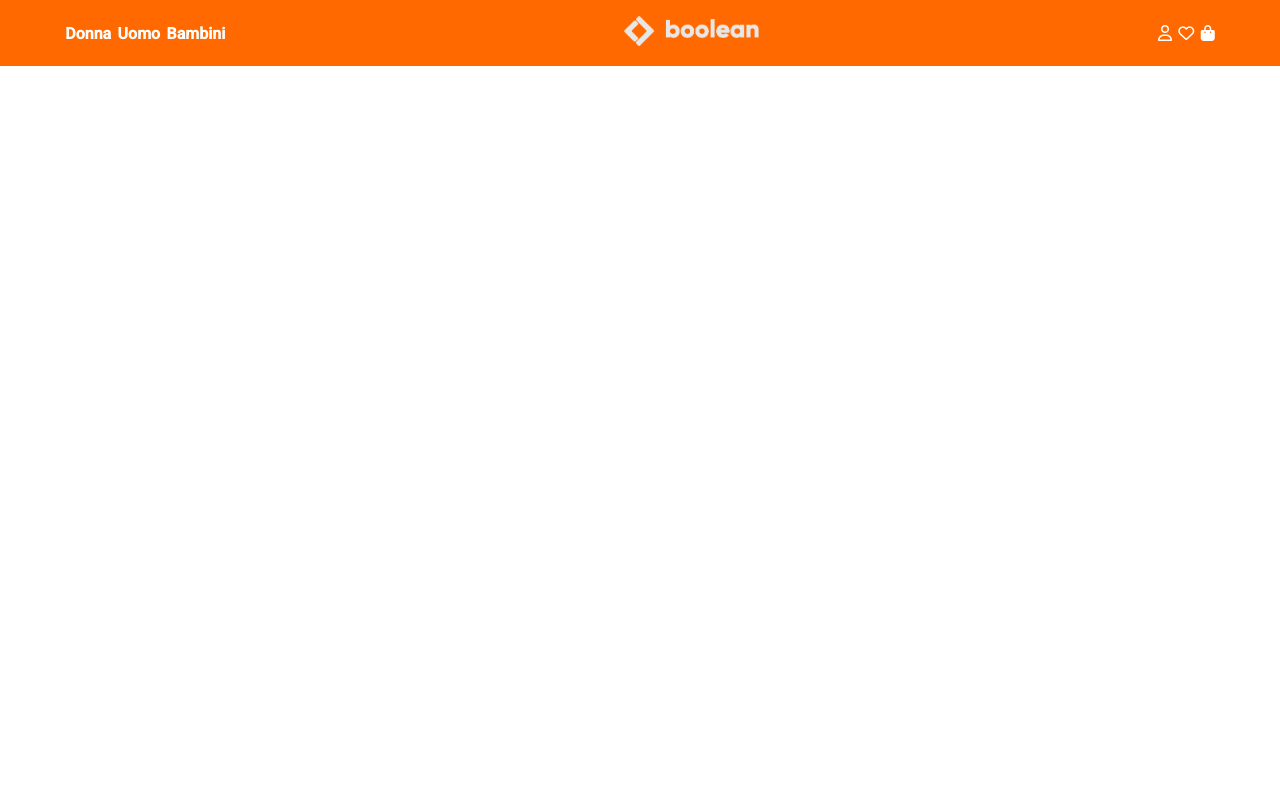
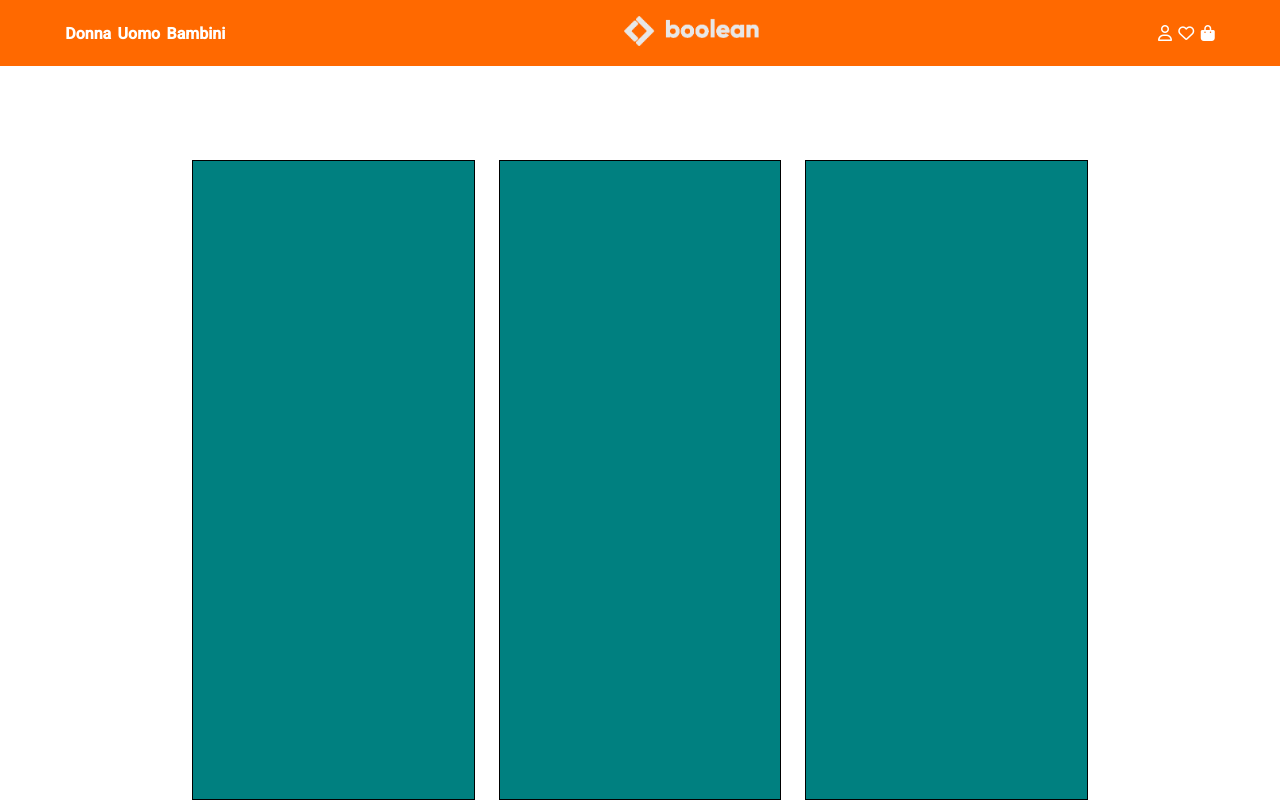
Before and after one commit to lucamincuzzi/html-css-boolando, a plain HTML site: page index.html in a window 1280 px wide. Shown: the top 804 px of the page. Drawn offline with Linux system fonts and the light colour scheme.

Commit message:
add: main layout

```diff
--- a/css/style.css
+++ b/css/style.css
@@ -4,6 +4,8 @@
   margin: 0;
   padding: 0;
   box-sizing: border-box;
+  /* Debug */
+  /* border: 1px solid black; */
 }
 
 /* COMMON */
@@ -19,13 +21,20 @@ img {
   max-width: 100%;
 }
 
+.container {
+  width: 70%;
+  margin: 0 auto;
+}
+
 /* NAV */
 
-.nav-wrapper {
+nav .wrapper {
   display: flex;
   justify-content: space-around;
   align-items: center;
   position: fixed;
+  top: 0;
+  left: 0;
   width: 100%;
   background-color: #ff6900;
   color: white;
@@ -49,3 +58,24 @@ nav li {
 nav .logo-img {
   width: 20%;
 }
+
+/* MAIN */
+
+main .container {
+  margin-top: 10rem;
+  margin-bottom: 10rem;
+}
+
+.row {
+  display: flex;
+  flex-wrap: wrap;
+  justify-content: space-between;
+}
+
+.col {
+  width: calc(100% / 3 - 1rem);
+  background-color: teal;
+  border: 1px black solid;
+  min-height: 40rem;
+  margin-bottom: 1rem;
+}
--- a/index.html
+++ b/index.html
@@ -26,7 +26,7 @@
   <body>
     <!-- Nav -->
     <nav>
-      <div class="nav-wrapper">
+      <div class="wrapper">
         <div class="nav-container">
           <ul>
             <li><a>Donna</a></li>
@@ -63,7 +63,18 @@
     <!-- /Nav -->
 
     <!-- Main -->
-    <main></main>
+    <main>
+      <div class="container">
+        <div class="row">
+            <div class="col"></div>
+            <div class="col"></div>
+            <div class="col"></div>
+            <div class="col"></div>
+            <div class="col"></div>
+            <div class="col"></div>
+        </div>
+      </div>
+    </main>
     <!-- /Main -->
 
     <!-- Footer -->
```
